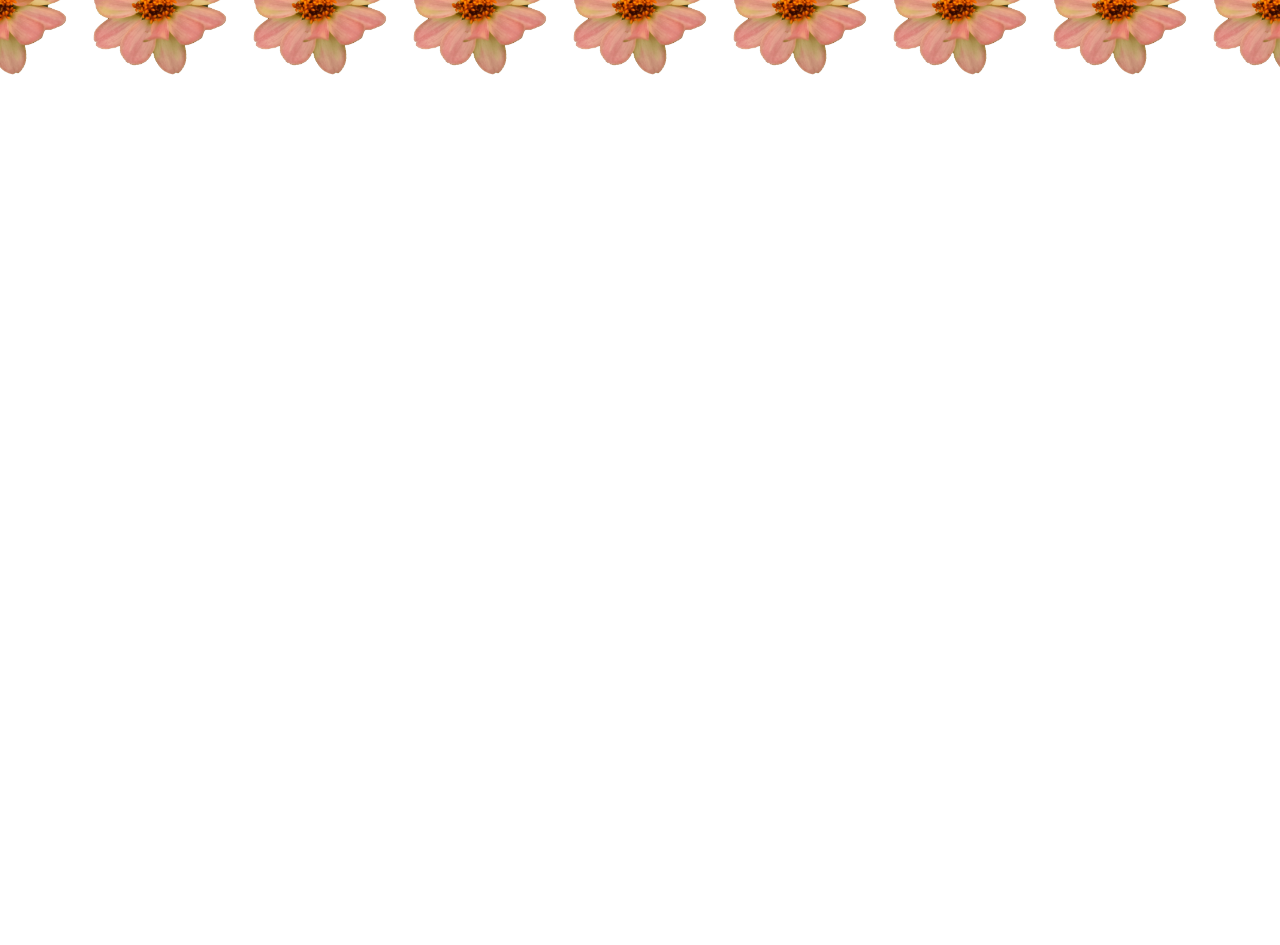
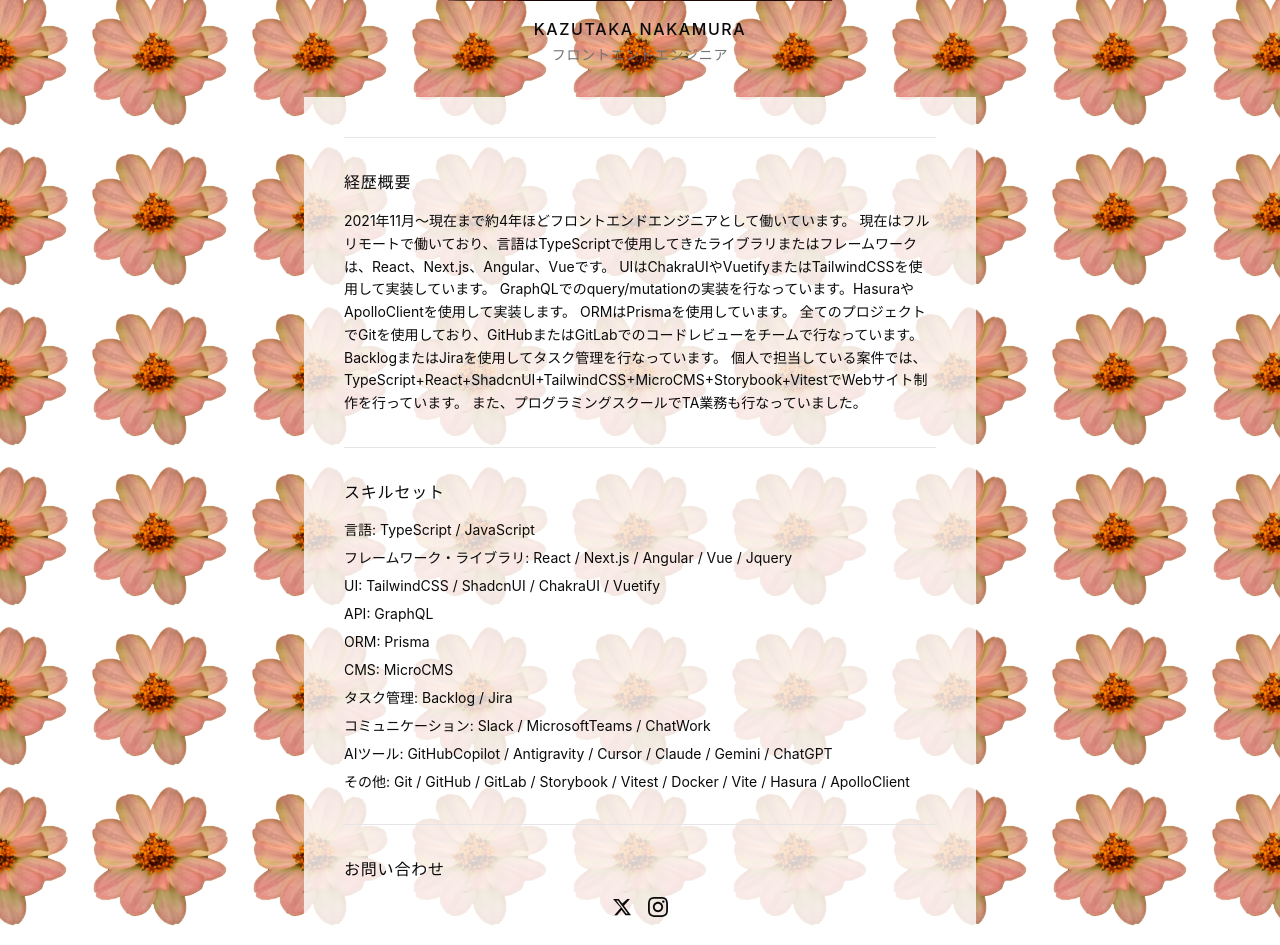
Before and after one commit to kazutakanakamura711/portfolio-fsd, a React (Vite) app: page /profile in a window 1280 px wide. Shown: the part 720-1665 px from the top of the page. Before the commit the page ends 800 px from the top, so only its background shows below. Built offline with nearby package versions, Linux system fonts and the light colour scheme; no server answers; what microcms-js-sdk would draw is missing.

Commit message:
feat: Add profile page

```diff
--- a/src/app/routes/routes.tsx
+++ b/src/app/routes/routes.tsx
@@ -1,9 +1,11 @@
+import { ProfilePage } from '@/pages/profile'
+import { PATHS } from './paths'
 import { TopPage } from '@/pages/top'
-import { PATHS } from './paths'
 
 export const routes = [
   {
     path: PATHS.TOP,
     element: <TopPage />,
   },
+  { path: PATHS.PROFILE, element: <ProfilePage /> },
 ]
--- /dev/null
+++ b/src/features/profile/index.ts
@@ -0,0 +1 @@
+export { ProfileContainer } from './profile-container'
--- /dev/null
+++ b/src/features/profile/profile-container.tsx
@@ -0,0 +1,16 @@
+import { Heading, Title } from '@/shared/ui'
+import { ProfileHero, ProfileCareer, ProfileSkills, ProfileSns } from './ui'
+
+export const ProfileContainer = () => {
+  return (
+    <div className="flex flex-col gap-8 max-w-2xl mx-auto">
+      <Title as={Heading.H1}>PROFILE</Title>
+      <ProfileHero />
+      <div className="flex flex-col gap-8 bg-white/80 p-6 md:p-10 overflow-hidden wrap-break-word">
+        <ProfileCareer />
+        <ProfileSkills />
+        <ProfileSns />
+      </div>
+    </div>
+  )
+}
--- /dev/null
+++ b/src/features/profile/ui/index.ts
@@ -0,0 +1,4 @@
+export { ProfileHero } from './profile-hero'
+export { ProfileCareer } from './profile-career'
+export { ProfileSkills } from './profile-skills'
+export { ProfileSns } from './profile-sns'
--- /dev/null
+++ b/src/features/profile/ui/profile-career.tsx
@@ -0,0 +1,18 @@
+export const ProfileCareer = () => {
+  return (
+    <div className="flex flex-col gap-4 border-t pt-8">
+      <h2 className="font-medium tracking-wider">経歴概要</h2>
+      <p className="text-sm leading-relaxed wrap-break-word">
+        2021年11月〜現在まで約4年ほどフロントエンドエンジニアとして働いています。
+        現在はフルリモートで働いており、言語はTypeScriptで使用してきたライブラリまたはフレームワークは、React、Next.js、Angular、Vueです。
+        UIはChakraUIやVuetifyまたはTailwindCSSを使用して実装しています。
+        GraphQLでのquery/mutationの実装を行なっています。HasuraやApolloClientを使用して実装します。
+        ORMはPrismaを使用しています。
+        全てのプロジェクトでGitを使用しており、GitHubまたはGitLabでのコードレビューをチームで行なっています。
+        BacklogまたはJiraを使用してタスク管理を行なっています。
+        個人で担当している案件では、TypeScript+React+ShadcnUI+TailwindCSS+MicroCMS+Storybook+VitestでWebサイト制作を行っています。
+        また、プログラミングスクールでTA業務も行なっていました。
+      </p>
+    </div>
+  )
+}
--- /dev/null
+++ b/src/features/profile/ui/profile-hero.tsx
@@ -0,0 +1,19 @@
+import profileImage from '@/shared/assets/img-profile.jpg'
+
+export const ProfileHero = () => {
+  return (
+    <div className="flex flex-col items-center gap-4">
+      <img
+        src={profileImage}
+        alt="Kazutaka Nakamura"
+        className="w-full max-w-sm object-cover"
+      />
+      <div className="flex flex-col items-center gap-1">
+        <p className="font-medium tracking-widest">KAZUTAKA NAKAMURA</p>
+        <p className="text-sm text-muted-foreground tracking-wider">
+          フロントエンドエンジニア
+        </p>
+      </div>
+    </div>
+  )
+}
--- /dev/null
+++ b/src/features/profile/ui/profile-skills.tsx
@@ -0,0 +1,40 @@
+const SKILLS = [
+  { label: '言語', value: 'TypeScript / JavaScript' },
+  {
+    label: 'フレームワーク・ライブラリ',
+    value: 'React / Next.js / Angular / Vue / Jquery',
+  },
+  { label: 'UI', value: 'TailwindCSS / ShadcnUI / ChakraUI / Vuetify' },
+  { label: 'API', value: 'GraphQL' },
+  { label: 'ORM', value: 'Prisma' },
+  { label: 'CMS', value: 'MicroCMS' },
+  { label: 'タスク管理', value: 'Backlog / Jira' },
+  {
+    label: 'コミュニケーション',
+    value: 'Slack / MicrosoftTeams / ChatWork',
+  },
+  {
+    label: 'AIツール',
+    value: 'GitHubCopilot / Antigravity / Cursor / Claude / Gemini / ChatGPT ',
+  },
+  {
+    label: 'その他',
+    value:
+      'Git / GitHub / GitLab / Storybook / Vitest / Docker / Vite / Hasura / ApolloClient',
+  },
+]
+
+export const ProfileSkills = () => {
+  return (
+    <div className="flex flex-col gap-4 border-t pt-8">
+      <h2 className="font-medium tracking-wider">スキルセット</h2>
+      <ul className="flex flex-col gap-2">
+        {SKILLS.map((skill) => (
+          <li key={skill.label} className="text-sm">
+            {skill.label}: {skill.value}
+          </li>
+        ))}
+      </ul>
+    </div>
+  )
+}
--- /dev/null
+++ b/src/features/profile/ui/profile-sns.tsx
@@ -0,0 +1,46 @@
+const XIcon = () => (
+  <svg width="20" height="20" viewBox="0 0 24 24" fill="currentColor">
+    <path d="M18.244 2.25h3.308l-7.227 8.26 8.502 11.24H16.17l-4.714-6.231-5.401 6.231H2.746l7.73-8.835L1.254 2.25H8.08l4.253 5.622zm-1.161 17.52h1.833L7.084 4.126H5.117z" />
+  </svg>
+)
+
+const InstagramIcon = () => (
+  <svg width="20" height="20" viewBox="0 0 24 24" fill="currentColor">
+    <path d="M12 2.163c3.204 0 3.584.012 4.85.07 3.252.148 4.771 1.691 4.919 4.919.058 1.265.069 1.645.069 4.849 0 3.205-.012 3.584-.069 4.849-.149 3.225-1.664 4.771-4.919 4.919-1.266.058-1.644.07-4.85.07-3.204 0-3.584-.012-4.849-.07-3.26-.149-4.771-1.699-4.919-4.92-.058-1.265-.07-1.644-.07-4.849 0-3.204.013-3.583.07-4.849.149-3.227 1.664-4.771 4.919-4.919 1.266-.057 1.645-.069 4.849-.069zm0-2.163c-3.259 0-3.667.014-4.947.072-4.358.2-6.78 2.618-6.98 6.98-.059 1.281-.073 1.689-.073 4.948 0 3.259.014 3.668.072 4.948.2 4.358 2.618 6.78 6.98 6.98 1.281.058 1.689.072 4.948.072 3.259 0 3.668-.014 4.948-.072 4.354-.2 6.782-2.618 6.979-6.98.059-1.28.073-1.689.073-4.948 0-3.259-.014-3.667-.072-4.947-.196-4.354-2.617-6.78-6.979-6.98-1.281-.059-1.69-.073-4.949-.073zm0 5.838c-3.403 0-6.162 2.759-6.162 6.162s2.759 6.163 6.162 6.163 6.162-2.759 6.162-6.163c0-3.403-2.759-6.162-6.162-6.162zm0 10.162c-2.209 0-4-1.79-4-4 0-2.209 1.791-4 4-4s4 1.791 4 4c0 2.21-1.791 4-4 4zm6.406-11.845c-.796 0-1.441.645-1.441 1.44s.645 1.44 1.441 1.44c.795 0 1.439-.645 1.439-1.44s-.644-1.44-1.439-1.44z" />
+  </svg>
+)
+
+const SNS_LINKS = [
+  {
+    label: 'X',
+    href: 'https://x.com/Kazutak55541061',
+    icon: <XIcon />,
+  },
+  {
+    label: 'Instagram',
+    href: 'https://www.instagram.com/kazutaka.nakamura.376/',
+    icon: <InstagramIcon />,
+  },
+]
+
+export const ProfileSns = () => {
+  return (
+    <div className="flex flex-col gap-4 border-t pt-8">
+      <h2 className="font-medium tracking-wider">お問い合わせ</h2>
+      <div className="flex gap-4 justify-center">
+        {SNS_LINKS.map((sns) => (
+          <a
+            key={sns.label}
+            href={sns.href}
+            target="_blank"
+            rel="noopener noreferrer"
+            aria-label={sns.label}
+            className="hover:opacity-60 transition-opacity"
+          >
+            {sns.icon}
+          </a>
+        ))}
+      </div>
+    </div>
+  )
+}
--- /dev/null
+++ b/src/pages/profile/index.ts
@@ -0,0 +1 @@
+export { ProfilePage } from './profile-page'
--- /dev/null
+++ b/src/pages/profile/profile-page.tsx
@@ -0,0 +1,5 @@
+import { ProfileContainer } from '@/features/profile'
+
+export const ProfilePage = () => {
+  return <ProfileContainer />
+}
```
